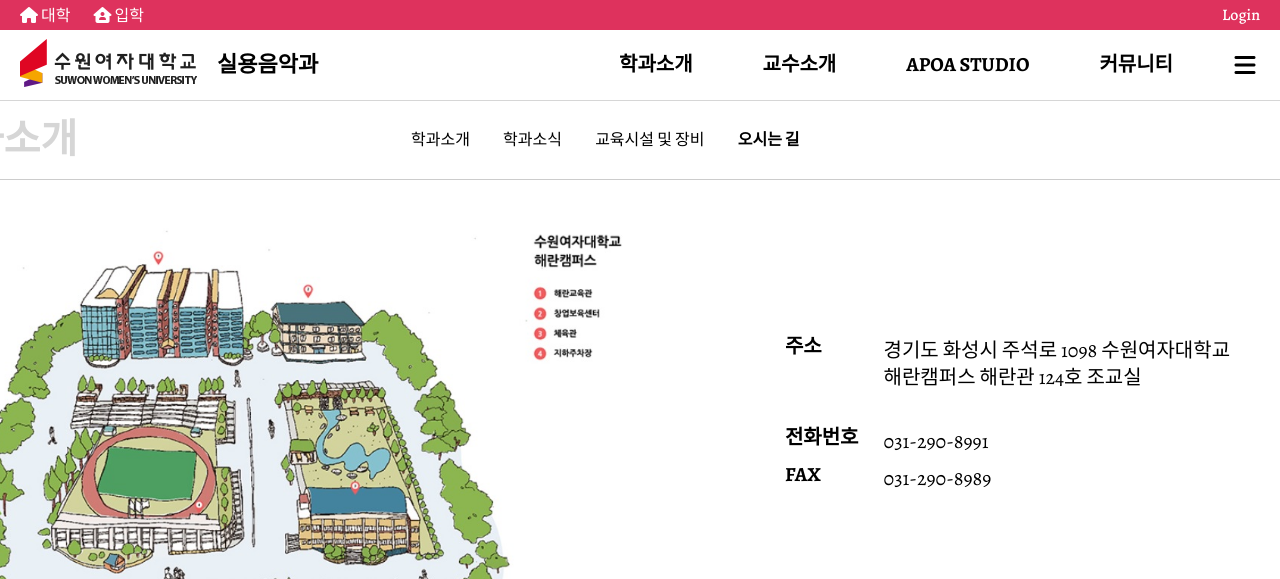
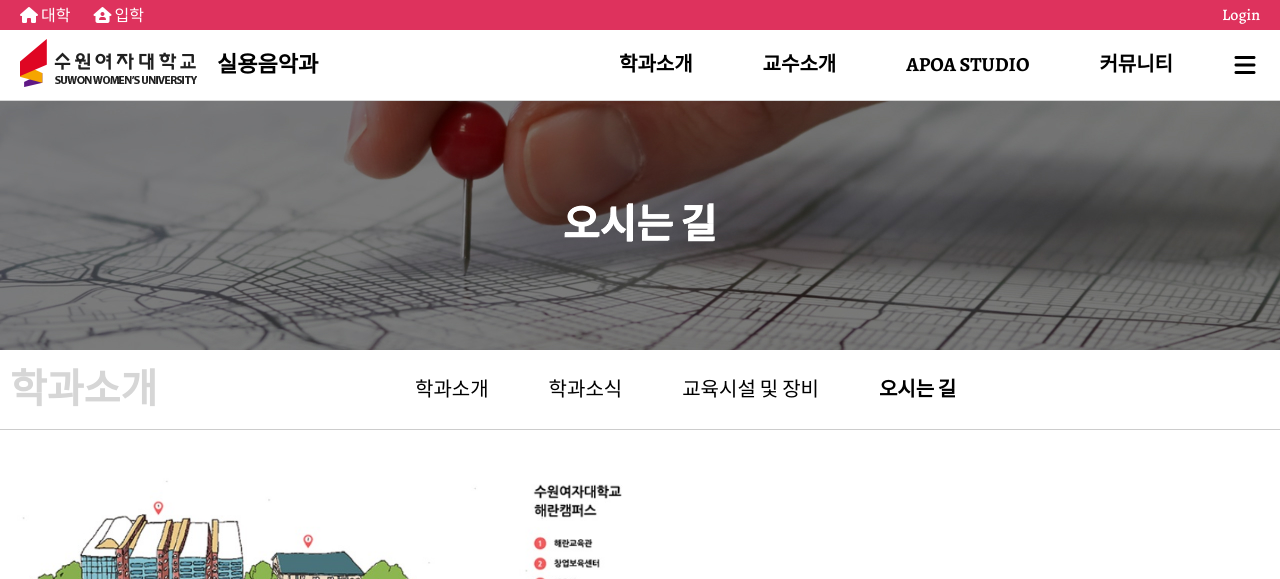
Before and after one commit to baboda212/swwu, a plain HTML site: page pages/sub1-4.html in a window 1280 px wide. Shown: the top 579 px of the page. Drawn offline with nearby package versions, Linux system fonts and the light colour scheme.

Commit message:
서브페이지 1-2/1-4 수정

```diff
--- a/css/sub1-2.css
+++ b/css/sub1-2.css
@@ -14,45 +14,73 @@
     bottom: 0;
   }
   /* lnb */
-.lnb{
-  display: flex;
-  width: 1440px;
-  height: 80px;
-  border-bottom: 1px solid rgba(0, 0, 0, 0.2);
-  align-items: center;
-  position: relative;
+  .lnb {
+    max-width: 1440px;
+    width: 100%;
+    /* background: #ccc; */
+    border-bottom: 1px solid rgba(0, 0, 0, 0.2);
+    display: flex;
+    height: 80px;
+    padding: 10px;
+  }
+
+  .lnb .lnb-title {
+    font-size: 40px;
+    font-weight: 700;
+    color: #d6d6d6;
+    height: 100%;
+    display: flex;
+    align-items: center;
+    flex: 1;
+  }
+
+  .lnb .lnb-list ul {
+    display: flex;
+    margin-left: 60px;
+    align-items: center;
+    height: 100%;
+  }
+
+  .lnb .lnb-list ul li {
+    padding: 30px;
+    font-size: 20px;
+  }
+
+  .lnb-list-bold {
+    font-weight: bold;
+  }
+
+  .lnb .lnb-list {
+    flex: 3;
+  }
+  #sub-title{
+    width: 1440px;
+    height: 250px;
+    background-image: url(../images/sub1-2/sub1-3title.jpg);
+    background-repeat: no-repeat;
+    background-position: center center;
+    display: flex;
+    align-items: center;
+    justify-content: center;
+    /* background-size: cover; */
 }
-.lnb h1{
+#sub-title .container{
   font-size: 40px;
-  color: #d6d6d6;
   font-weight: 700;
-  padding: 10px;
-}
-.lnb ul{
-  position: absolute;
-  left: 461px;
-}
-.lnb ul li{
-  display: inline-block;
-  margin-left: 30px;
+  color: #fff;
+  text-align: center;
 
 }
-.lnb ul li span{
-  font-weight: 700;
-}
-  li {
-    list-style-type: none;
-  }
    .container{
     width: 1440px;
     margin: 0 auto;
   }
    .container #slide1 h1{
     margin-bottom: 40px;
-    font-size: 20px;
-    font-weight: 700;
+    font-size: 30px;
+    font-weight: 900;
   }
-   #slide1, #event{
+   #slide1{
     margin: 100px 20px;
   }
   /* 보여줄 구간의 높이와 넓이 설정 */
@@ -104,8 +132,13 @@
    .next:hover {
     transform: translateX(10px);
   }
+  .section1-3 {
+    background-color: #FFF3F6;
+    padding-bottom: 100px;
+  }
   #event{
     margin-bottom: 100px;
+    margin: 0 20px;
   }
    #event #list-content{
   width: 1440px;
@@ -116,9 +149,10 @@
   padding-right: 150px;
   }
    #event h1{
+  padding-top: 50px;
   margin-bottom: 40px;
-  font-size: 20px;
-  font-weight: 700;
+  font-size: 30px;
+  font-weight: 900;
   }
    #event #list-content .list{
   display: flex;
@@ -129,3 +163,11 @@
  /*  outline: 1px solid red; */
   width: calc((100% - 240px) / 3);
   }
+  #event #list-content .imghover{
+    border-radius: 5%;
+  }
+  #event #list-content .imghover:hover{
+    transform: scale(1.5);
+    transition-duration: 1s;
+    box-shadow:  0px 0px 20px #000;
+  }
--- a/css/sub1-2mobile.css
+++ b/css/sub1-2mobile.css
@@ -13,49 +13,57 @@ body {
     bottom: 0;
   }
   /* lnb */
-.lnb{
+  .lnb {
+    max-width: 767px;
+    width: 100%;
+    /* background: #ccc; */
+    height: 137px;
+    padding: 10px;
+    border-bottom: 1px solid rgba(0, 0, 0, 0.2);
+  }
+
+  .lnb .lnb-title {
+    display: none;
+  }
+
+  .lnb .lnb-list ul {
+    display: flex;
+    justify-content: center;
+    align-items: center;
+    height: 100%;
+    flex-wrap: wrap;
+    margin-left: 0;
+  }
+
+  .lnb .lnb-list ul li {
+    padding: 20px 18px;
+    font-size: 20px;
+  }
+
+  .lnb-list-bold {
+    font-weight: bold;
+  }
+
+  .lnb .lnb-list {
+    flex: 3;
+  }
+#sub-title{
+  width: 100%;
+  height: 250px;
+  background-image: url(../images/sub1-2/sub1-3title.jpg);
+  background-repeat: no-repeat;
+  background-position: center center;
   display: flex;
-  max-width: 100%;
-  height: 114px;
-  border-bottom: 1px solid rgba(0, 0, 0, 0.2);
-  align-items: center;
-}
-.lnb h1{
-  font-size: 40px;
-  color: #d6d6d6;
-  font-weight: 700;
-  padding: 10px;
-  display: none;
-}
-.lnb ul{
-  display: flex;
-  flex-wrap: wrap;
   align-items: center;
   justify-content: center;
+  /* background-size: cover; */
 }
-.lnb ul li{
-  display: inline-block;
-  margin-left: 30px;
-  width: 30%;
-  margin-bottom: 10px;
-  margin-top: 10px;
-}
-.lnb ul li:nth-child(1){
-    text-align: center;
-}
-.lnb ul li span{
+#sub-title .container{
+  font-size: 26px;
   font-weight: 700;
-}
-li {
-    list-style-type: none;
-}
-#sub-title{
-  width: 375px;
-  height: 150px;
-  background-image: url(../images/sub1-2/Mobile_subtitle1-3.jpg);
-  background-repeat: no-repeat;
-  background-position: center center;
-  /* background-size: cover; */
+  color: #fff;
+  text-align: center;
+
 }
 .container #slide1 h1{
     margin-bottom: 40px;
@@ -92,4 +100,51 @@ li {
       width: 100%;
   }
   @media (max-width: 1024px){
-    #event #list-content .imghov
+    #event #list-content .imghover{
+      border-radius: 5%;
+    }
+    .section1-3 {
+      background-color: #FFF3F6;
+    }
+    #event{
+      padding-bottom: 100px;
+      margin: 0 10px;
+    }
+    #event h1{
+      padding-top: 30px;
+    }
+    .lnb {
+      max-width: 1024px;
+      width: 100%;
+      /* background: #ccc; */
+      display: flex;
+      height: 137px;
+      padding: 10px;
+    }
+
+    .lnb .lnb-title {
+      display: none;
+    }
+
+    .lnb .lnb-list ul {
+      display: flex;
+      justify-content: center;
+      align-items: center;
+      height: 100%;
+      flex-wrap: wrap;
+      margin-left: 0;
+    }
+
+    .lnb .lnb-list ul li {
+      padding: 20px 18px;
+      font-size: 20px;
+    }
+
+    .lnb-list-bold {
+      font-weight: bold;
+    }
+
+    .lnb .lnb-list {
+      flex: 3;
+    }
+  }
--- a/css/sub1-4.css
+++ b/css/sub1-4.css
@@ -10,6 +10,24 @@ body{
     position: absolute;
     bottom: 0;
   }
+  #sub-title{
+    width: 1440px;
+    height: 250px;
+    background-image: url(../images/sub1-4/subtitle-location.jpg);
+    background-repeat: no-repeat;
+    background-position: center center;
+    display: flex;
+    align-items: center;
+    justify-content: center;
+    /* background-size: cover; */
+}
+#sub-title .container{
+    font-size: 40px;
+    font-weight: 700;
+    color: #fff;
+    text-align: center;
+
+}
 section{
     width: 1440px;
 }
@@ -49,29 +67,42 @@ section{
 }
 
 /* lnb */
-.lnb{
+.lnb {
+    max-width: 1440px;
+    width: 100%;
+    /* background: #ccc; */
+    border-bottom: 1px solid rgba(0, 0, 0, 0.2);
     display: flex;
-    width: 1440px;
     height: 80px;
-    border-bottom: 1px solid rgba(0, 0, 0, 0.2);
+    padding: 10px;
+  }
+
+  .lnb .lnb-title {
+    font-size: 40px;
+    font-weight: 700;
+    color: #d6d6d6;
+    height: 100%;
+    display: flex;
     align-items: center;
-    position: relative;
-}
-.lnb h1{
-    font-size: 40px;
-    color: #d6d6d6;
-    font-weight: 700;
-    padding: 10px;
-}
-.lnb ul{
-    position: absolute;
-    left: 461px;
-}
-.lnb ul li{
-    display: inline-block;
-    margin-left: 30px;
+    flex: 1;
+  }
 
-}
-.lnb ul li span{
-    font-weight: 700;
-}
+  .lnb .lnb-list ul {
+    display: flex;
+    margin-left: 60px;
+    align-items: center;
+    height: 100%;
+  }
+
+  .lnb .lnb-list ul li {
+    padding: 30px;
+    font-size: 20px;
+  }
+
+  .lnb-list-bold {
+    font-weight: bold;
+  }
+
+  .lnb .lnb-list {
+    flex: 3;
+  }
--- a/css/sub1-4mobile.css
+++ b/css/sub1-4mobile.css
@@ -10,6 +10,24 @@ body{
     position: absolute;
     bottom: 0;
   }
+  #sub-title{
+    width: 100%;
+    height: 250px;
+    background-image: url(../images/sub1-4/subtitle-location.jpg);
+    background-repeat: no-repeat;
+    background-position: center center;
+    display: flex;
+    align-items: center;
+    justify-content: center;
+    /* background-size: cover; */
+}
+#sub-title .container{
+  font-size: 26px;
+  font-weight: 700;
+  color: #fff;
+  text-align: center;
+
+}
   .location-info .container{
     display: flex;
     flex-flow: column;
@@ -61,40 +79,73 @@ body{
 }
 
  /* lnb */
- .lnb{
+ .lnb {
+  max-width: 767px;
+  width: 100%;
+  /* background: #ccc; */
+  height: 137px;
+  padding: 10px;
+  border-bottom: 1px solid rgba(0, 0, 0, 0.2);
+}
+
+.lnb .lnb-title {
+  display: none;
+}
+
+.lnb .lnb-list ul {
+  display: flex;
+  justify-content: center;
+  align-items: center;
+  height: 100%;
+  flex-wrap: wrap;
+  margin-left: 0;
+}
+
+.lnb .lnb-list ul li {
+  padding: 20px 18px;
+  font-size: 20px;
+}
+
+.lnb-list-bold {
+  font-weight: bold;
+}
+
+.lnb .lnb-list {
+  flex: 3;
+}
+@media (max-width: 1024px) {
+  .lnb {
+    max-width: 1024px;
+    width: 100%;
+    /* background: #ccc; */
     display: flex;
-    width: 100%;
-    height: 114px;
-    border-bottom: 1px solid rgba(0, 0, 0, 0.2);
-    align-items: center;
-    margin: 0 auto;
+    height: 137px;
+    padding: 10px;
   }
-  .lnb h1{
-    font-size: 40px;
-    color: #d6d6d6;
-    font-weight: 700;
-    padding: 10px;
+
+  .lnb .lnb-title {
     display: none;
   }
-  .lnb ul{
+
+  .lnb .lnb-list ul {
     display: flex;
+    justify-content: center;
+    align-items: center;
+    height: 100%;
     flex-wrap: wrap;
-    align-items: center;
-    justify-content: center;
+    margin-left: 0;
   }
-  .lnb ul li{
-    display: inline-block;
-    margin-left: 30px;
-    width: 30%;
-    margin-bottom: 10px;
-    margin-top: 10px;
+
+  .lnb .lnb-list ul li {
+    padding: 20px 18px;
+    font-size: 20px;
   }
-  .lnb ul li:nth-child(1){
-      text-align: center;
+
+  .lnb-list-bold {
+    font-weight: bold;
   }
-  .lnb ul li span{
-    font-weight: 700;
+
+  .lnb .lnb-list {
+    flex: 3;
   }
-  li {
-      list-style-type: none;
-  }
+}
--- a/pages/sub1-4.html
+++ b/pages/sub1-4.html
@@ -285,19 +285,24 @@
       <!-- subtitle -->
       <section id="sub-title">
         <div class="container">
+          <h1>오시는 길</h1>
         </div><!-- container -->
       </section>
-      <!-- lnb -->
+      <!-- LNB -->
       <div class="lnb">
-        <h1>학과소개</h1>
-        <ul>
-          <li><a href="./sub1-1.html">학과소개</a></li>
-          <li><a href="./sub1-2.html">학과소식</a></li>
-          <li><a href="#">교육시설 및 장비</a></li>
-          <li>
-            <a href="./sub1-4.html"><span>오시는 길</span></a>
-          </li>
-        </ul>
+        <div class="lnb-title">
+          <span>학과소개</span>
+        </div>
+        <div class="lnb-list">
+          <ul>
+            <li>
+              <a href="./sub1-1.html">학과소개</a>
+            </li>
+            <li><a href="./sub1-2.html">학과소식</a></li>
+            <li><a href="#">교육시설 및 장비</a></li>
+            <li class="lnb-list-bold"><a href="./sub1-4.html">오시는 길</a></li>
+          </ul>
+        </div>
       </div>
 
       <!-- sec -->
```
Also changed, not shown: pages/sub1-2.html (+9 -4 lines).
